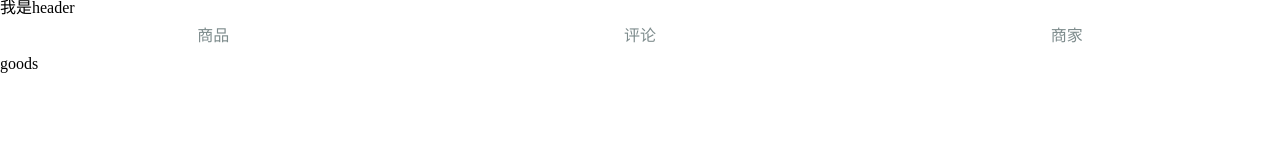
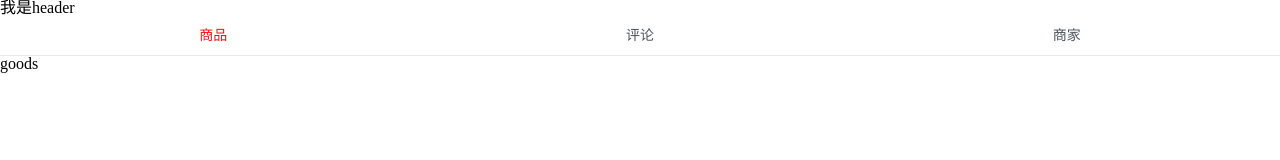
Before and after one commit to ruoxuexi/vue2-ele, a Vue app: page /#/goods in a window 1280 px wide. Shown: the top 160 px of the page. Built offline with nearby package versions, Linux system fonts and the light colour scheme.

Commit message:
设置好移动端1像素问题，修改scss引入失败的问题，@mixin、@media的使用

```diff
--- a/src/App.vue
+++ b/src/App.vue
@@ -1,7 +1,7 @@
 <template>
   <div class="app">
     <v-header></v-header>
-    <div class="tab">
+    <div class="tab border-1px">
       <div class="tab-item">
         <router-link to="/goods">商品</router-link>
       </div>
@@ -25,15 +25,26 @@
 </script>
 
 <style scoped lang="scss">
+  @import './common/style/mixin.scss';
   .app{
     .tab{
       display: flex;
       width: 100%;
       height: 40px;
       line-height: 40px;
+      // border-bottom: 1px solid rgba(7, 17, 27, 0.1);
+      @include border-1px(rgba(7, 17, 27, 0.1));
       .tab-item{
         flex: 1;
         text-align: center;
+        & > a{
+          display: block;
+          font-size: 14px;
+          color: rgb(77,85,93);
+          &.active{
+            color: rgb(240,20,20);
+          }
+        }
       }
     }
   }
--- /dev/null
+++ b/src/common/style/base.scss
@@ -0,0 +1,17 @@
+@media (-webkit-min-device-pixel-ratio: 1.5) , (min-device-pixel-ratio: 1.5) {
+    .border-1px{
+        &::after{
+            -webkit-transform: scaleY(0.7);
+            transform: scaleY(0.7);
+        }
+    }
+}
+
+@media (-webkit-min-device-pixel-ratio: 2) , (min-device-pixel-ratio: 2) {
+    .border-1px{
+        &::after{
+            -webkit-transform: scaleY(0.5);
+            transform: scaleY(0.5);
+        }
+    }
+}
--- a/src/common/stylus/icon.scss
+++ b/src/common/style/icon.scss
@@ -1,10 +1,10 @@
 @font-face {
   font-family: 'test-icomoon';
-  src:  url('fonts/test-icomoon.eot?kkc2cz');
-  src:  url('fonts/test-icomoon.eot?kkc2cz#iefix') format('embedded-opentype'),
-    url('fonts/test-icomoon.ttf?kkc2cz') format('truetype'),
-    url('fonts/test-icomoon.woff?kkc2cz') format('woff'),
-    url('fonts/test-icomoon.svg?kkc2cz#test-icomoon') format('svg');
+  src:  url('../fonts/test-icomoon.eot?kkc2cz');
+  src:  url('../fonts/test-icomoon.eot?kkc2cz#iefix') format('embedded-opentype'),
+    url('../fonts/test-icomoon.ttf?kkc2cz') format('truetype'),
+    url('../fonts/test-icomoon.woff?kkc2cz') format('woff'),
+    url('../fonts/test-icomoon.svg?kkc2cz#test-icomoon') format('svg');
   font-weight: normal;
   font-style: normal;
 }
--- /dev/null
+++ b/src/common/style/index.scss
@@ -0,0 +1,3 @@
+@import './base.scss';
+@import './icon.scss';
+@import './mixin.scss';
--- /dev/null
+++ b/src/common/style/mixin.scss
@@ -0,0 +1,12 @@
+@mixin border-1px($color){
+    position: relative;
+    &:after{
+        display: block;
+        position: absolute;
+        left: 0;
+        bottom: 0;
+        width: 100%;
+        border-bottom: 1px solid $color;
+        content: ' ';
+    }
+}
--- a/src/main.js
+++ b/src/main.js
@@ -6,6 +6,7 @@ import App from './App';
 import Goods from './views/goods/goods.vue';
 import Ratings from './views/ratings/ratings.vue';
 import Seller from './views/seller/seller.vue';
+import './common/style/index.scss';
 
 Vue.config.productionTip = false;
 Vue.use(VueRouter);
@@ -14,11 +15,13 @@ const routes = [
   { path: '/', redirect: '/goods' },
   { path: '/goods', component: Goods },
   { path: '/ratings', component: Ratings },
-  { path: '/seller', component: Seller }
+  { path: '/seller', component: Seller },
+  { path: '*', component: Seller }
 ];
 
 const router = new VueRouter({
-  routes
+  routes,
+  linkActiveClass: 'active'
 });
 /* eslint-disable no-new */
 const app = new Vue({
@@ -26,10 +29,5 @@ const app = new Vue({
   el: '#app',
   render: h => h(App)
 });
-// /* eslint-disable no-new */
-// new Vue({
-//   el: '#app',
-//   components: { App },
-//   template: '<App/>'
-// });
+
 export {app, router, App};
```
Also changed, not shown: 1 other file (tests, documents, lock files or other folders).
